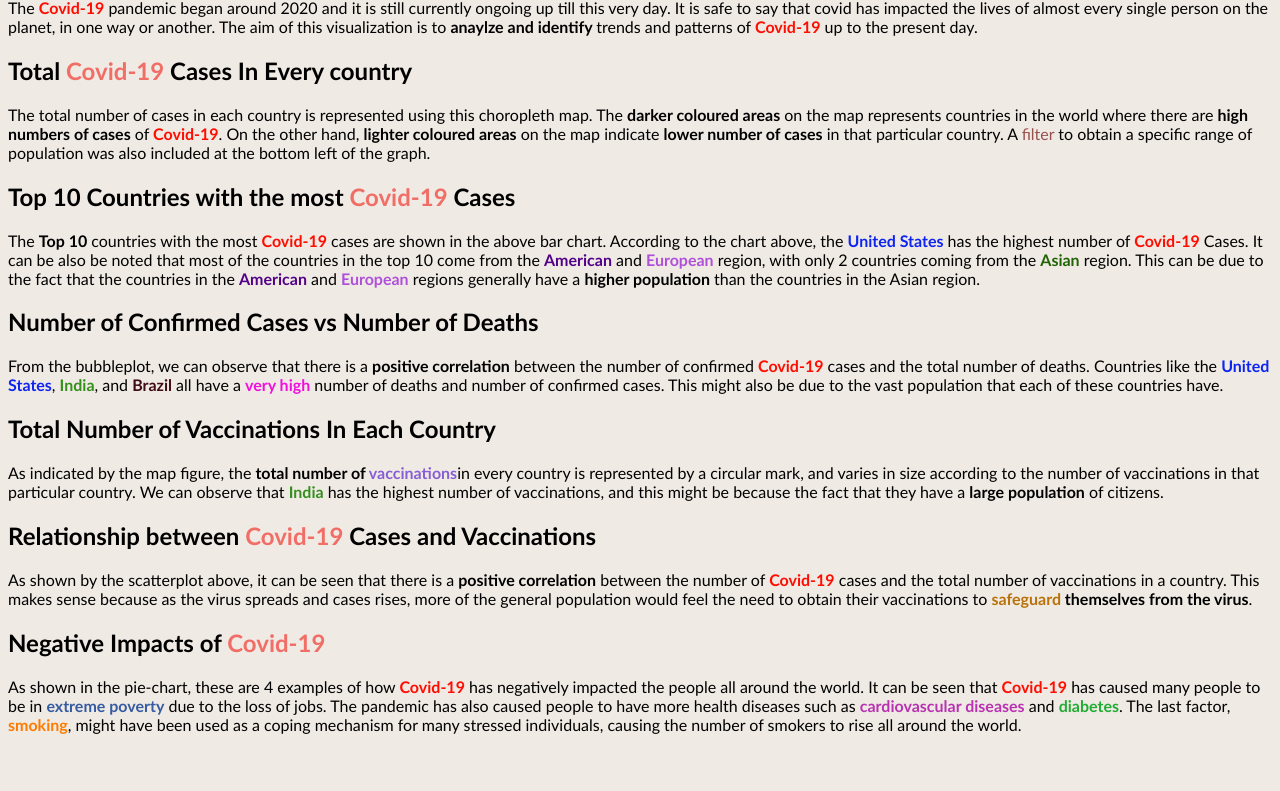
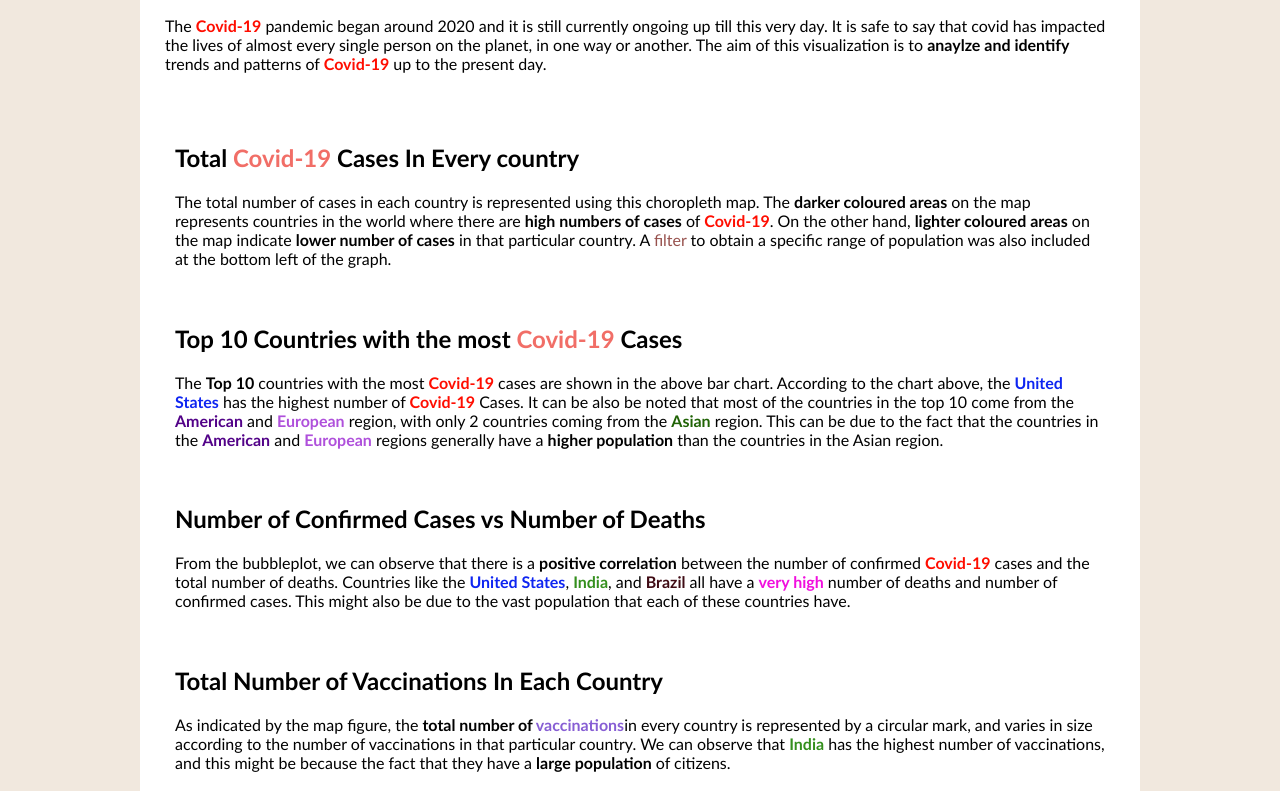
Before and after one commit to kaishengmar/FIT3179-A2, a plain HTML site: page index.html in a window 1280 px wide. Shown: the part 84-875 px from the top of the page. Before the commit the page ends 834 px from the top, so only its background shows below. Drawn offline with Linux system fonts and the light colour scheme; files that its build step writes are made by us from their sources; a script that the page names is missing.

Commit message:
Update style.css

```diff
--- a/css/style.css
+++ b/css/style.css
@@ -1,5 +1,38 @@
-body {
-    background-color:#f0eae4;
+* {
+    font-family: 'Trebuchet MS';
+  }
+
+  body {
+    background-color:#f1e8de;
+    display: flex;
+    flex-direction: column;
+    align-items: center;
+    justify-content: center;
     font-family: 'Trebuchet MS';
     color: #000000;
-}
+  }
+
+  .page {
+    display: flex;
+    flex-direction: column;
+    align-items: center;
+    justify-content: center;
+    background-color: #ffffff;
+    width: 1000px;
+    margin-bottom: 10vh;
+  }
+
+  .description {
+    border-radius: 5px;
+    margin-bottom: 20px;
+    padding: 10px;
+    width: 950px;
+  }
+
+  .section {
+    padding: 10px;
+  }
+
+  .visualization{
+    width: 100%;
+  }
```
